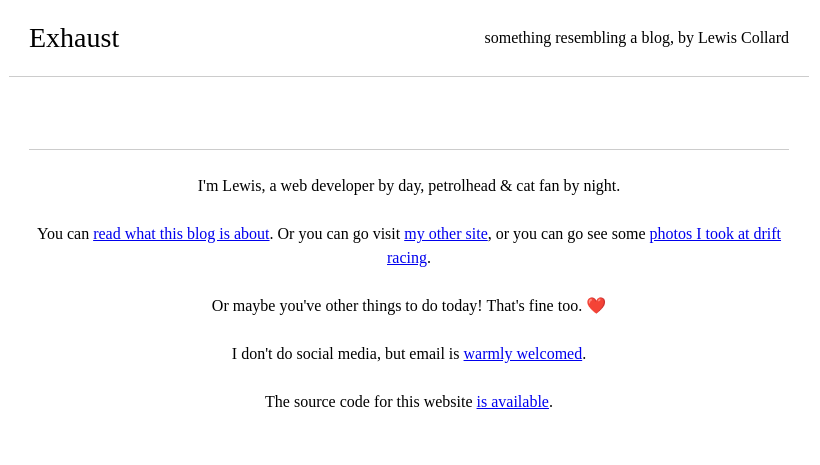
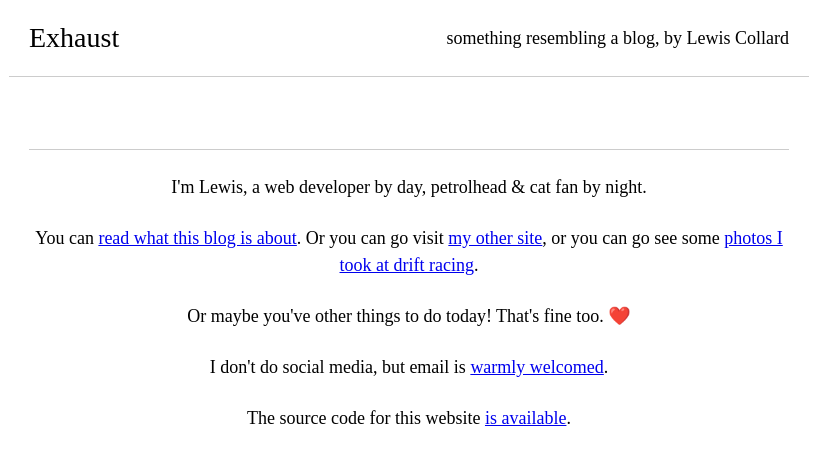
Before and after one commit to lewiscollard/exhaust, a Django app: template exhaust/posts/templates/posts/post_list.html in a window 1280 px wide. Shown: the top 465 px of the page, without its empty margins (231-1051 px from the left). Run offline with Django 3.2, Linux system fonts and the light colour scheme; the template is opened without the code that fills it, so the values that code supplies are empty; style sheets or scripts are compiled from the project's sources; parts of the project's set-up code (start-up, migrations or seed data) failed here and were passed over.

Commit message:
Increase root font size.

```diff
--- a/assets/scss/base/_define.scss
+++ b/assets/scss/base/_define.scss
@@ -1,4 +1,8 @@
 /* stylelint-disable selector-max-universal, selector-max-type */
+html {
+  font-size: 18px;
+}
+
 *,
 *::before,
 *::after {
```
